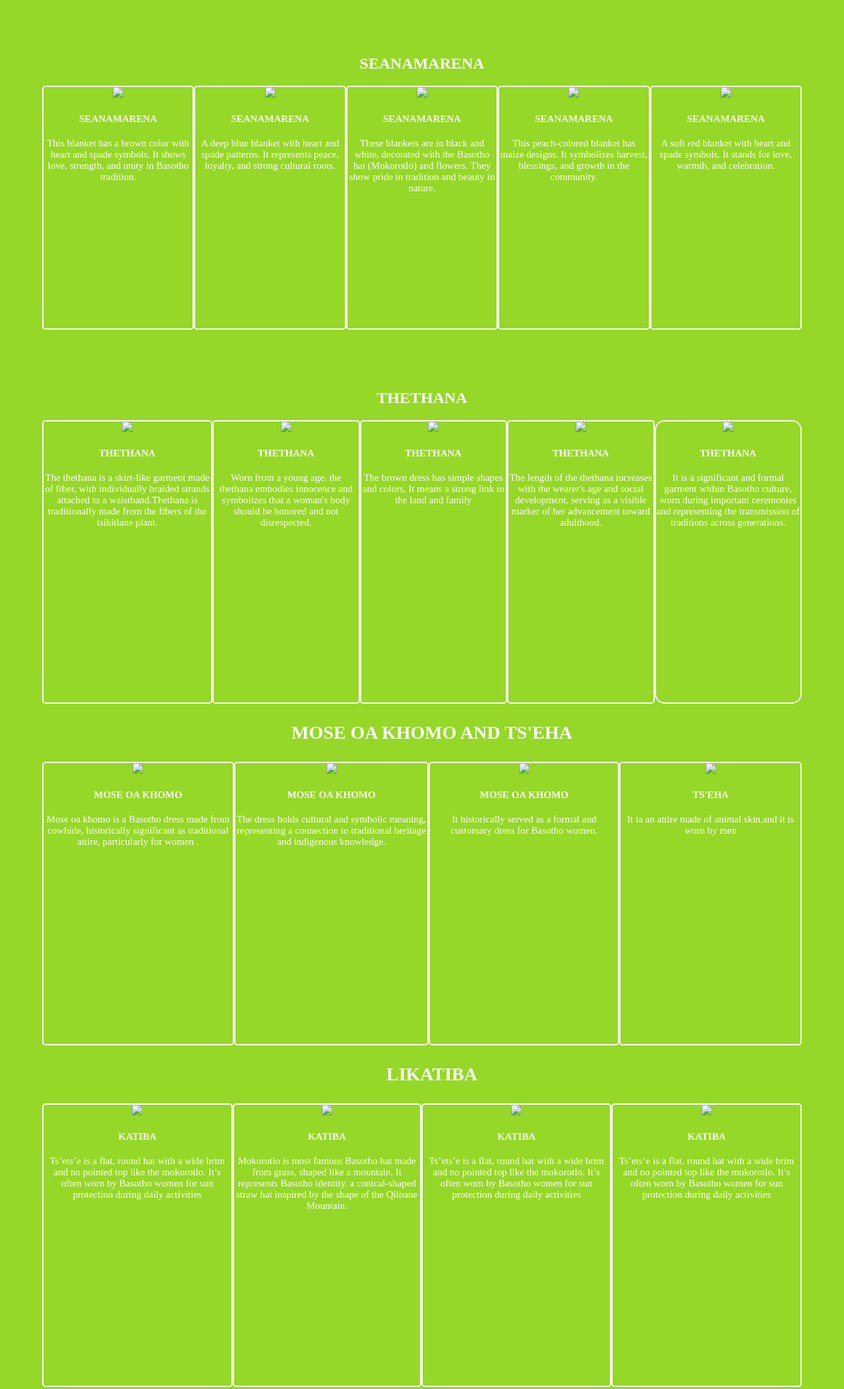
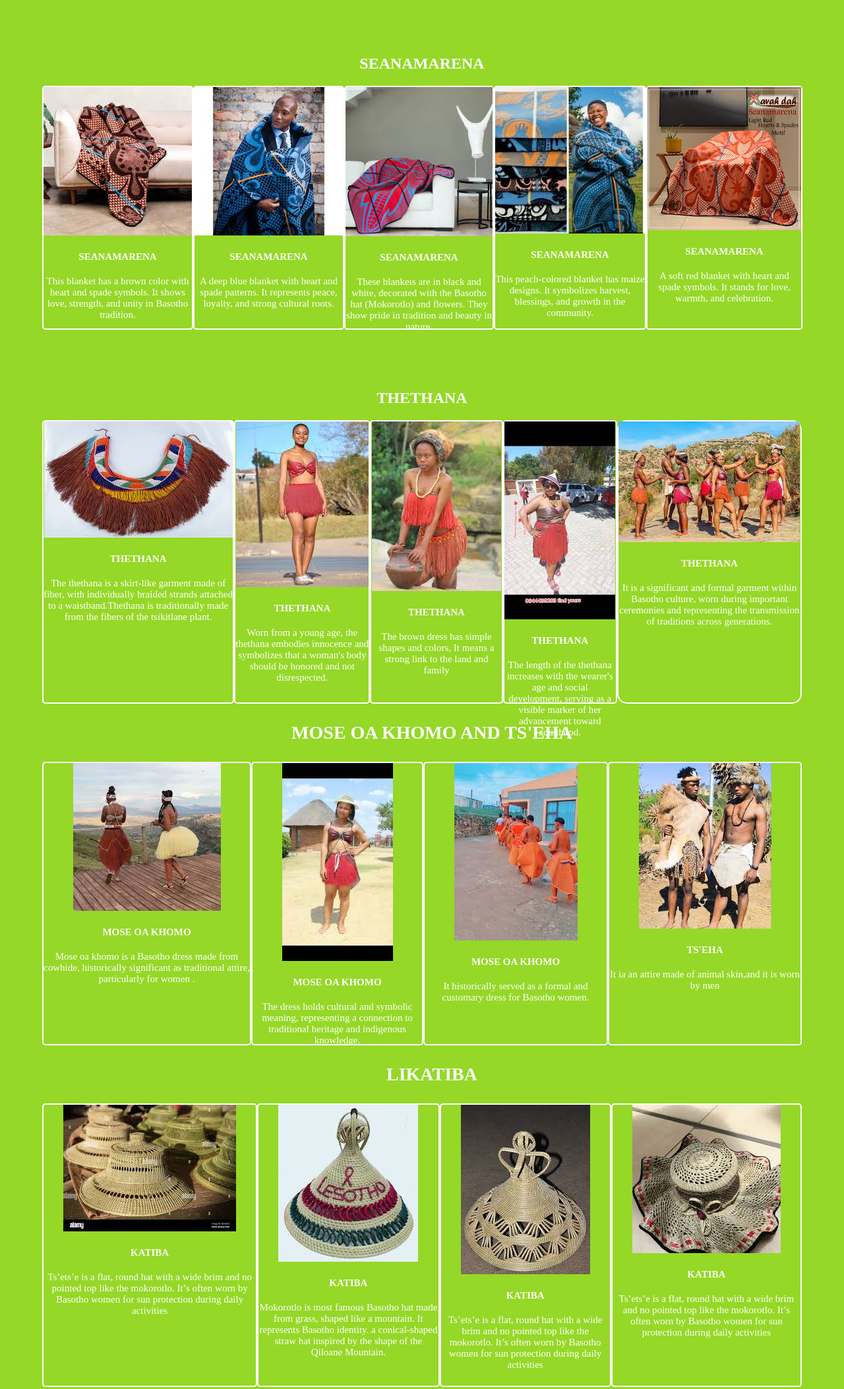
Before and after one commit to kamohelomokopotsa07-bit/901020549-CULTURAL-HERITAG, a plain HTML site: page traditional clothing.html in a window 1280 px wide. Shown: the part 660-2766 px from the top of the page at 66% size. Drawn offline with Linux system fonts and the light colour scheme; the site is published under a folder, as on GitHub Pages, so addresses that start at the root find nothing.

Commit message:
Update traditional clothing.html

```diff
--- a/traditional clothing.html
+++ b/traditional clothing.html
@@ -33,11 +33,11 @@
 			<h4>BLACK,GOLD AND GREEN DRESS</h4>
 			<p>This dress has bright green, black, and gold stripes. It shows pride and love for Basotho culture.</p>
 		</div>
-		<div class="flex-item4"><img src="/images/seshoeshoe3.jpg">
+		<div class="flex-item4"><img src="images/seshoeshoe3.jpg">
 			<h4>ORANGE DRESS</h4>
 			<p>The orange dress is bright with fun patterns. Women wear it during happy celebrations.The orange dress is bright with fun patterns. Women wear it during happy celebrations.</p>
 		</div>
-		<div class="flex-item5"><img src="/images/SESHOSHOE1.jpg">
+		<div class="flex-item5"><img src="images/SESHOSHOE1.jpg">
 			<h4>BROWN SESHOESHOE</h4>
 			<p>The brown dress has simple shapes and colors, It means a strong link to the land and family</p>
 		</div></div>
@@ -45,56 +45,56 @@
 
 <h2 class="second-attire">SEANAMARENA</h2>
 <div class="flex-container2">
-	<div class="flex-item6"><img src="/images/seanamarela.jpg">
+	<div class="flex-item6"><img src="images/seanamarela.jpg">
 			<h4>SEANAMARENA</h4>
 			<p>This blanket has a brown color with heart and spade symbols. It shows love, strength, and unity in Basotho tradition.</p>
 		</div>
 
-		<div class="flex-item7"><img src="/images/seanamarela1.jpg">
+		<div class="flex-item7"><img src="images/seanamarela1.jpg">
 			<h4>SEANAMARENA</h4>
 			<p> A deep blue blanket with heart and spade patterns. It represents peace, loyalty, and strong cultural roots.</p>
 		</div>
 
-		<div class="flex-item8"><img src="/images/seanamarela4.jpg">
+		<div class="flex-item8"><img src="images/seanamarela4.jpg">
 			<h4>SEANAMARENA</h4>
 			<p>These blankets are in black and white, decorated with the Basotho hat (Mokorotlo) and flowers. They show pride in tradition and beauty in nature.</p>
 		</div>
 
-		<div class="flex-item9"><img src="/images/seanamarela5.jpg">
+		<div class="flex-item9"><img src="images/seanamarela5.jpg">
 			<h4>SEANAMARENA</h4>
 			<p>This peach-colored blanket has maize designs. It symbolizes harvest, blessings, and growth in the community.</p>
 		</div>
 
-		<div class="flex-item10"><img src="/images/seanamarela6.jpg">
+		<div class="flex-item10"><img src="images/seanamarela6.jpg">
 			<h4>SEANAMARENA</h4>
 			<p>A soft red blanket with heart and spade symbols. It stands for love, warmth, and celebration.</p>
 		</div></div>
 
 	<h2 class="third-attire">THETHANA</h2>
 <div class="flex-container3">
-	<div class="flex-item11"><img src="/images/thethana1.jpg">
+	<div class="flex-item11"><img src="images/thethana1.jpg">
 			<h4>THETHANA</h4>
 			<p>The thethana is a skirt-like garment made of fiber, with individually braided strands attached to a waistband.Thethana is traditionally made from the fibers of the tsikitlane plant.</p>
 		</div>
 
-		<div class="flex-item12"><img src="/images/thethana2.jpg">
+		<div class="flex-item12"><img src="images/thethana2.jpg">
 			<h4>THETHANA</h4>
 			<p>Worn from a young age, the thethana embodies innocence and symbolizes that a woman's body should be honored and not disrespected.</p>
 		</div>
 
 
-		<div class="flex-item13"><img src="/images/thethana3.jpg">
+		<div class="flex-item13"><img src="images/thethana3.jpg">
 			<h4>THETHANA</h4>
 			<p>The brown dress has simple shapes and colors, It means a strong link to the land and family</p>
 		</div>
 
 
-		<div class="flex-item14"><img src="/images/thethana4.jpg">
+		<div class="flex-item14"><img src="images/thethana4.jpg">
 			<h4>THETHANA</h4>
 			<p>The length of the thethana increases with the wearer's age and social development, serving as a visible marker of her advancement toward adulthood.</p>
 		</div>
 
-		<div class="flex-item15"><img src="/images/thethana5.jpg">
+		<div class="flex-item15"><img src="images/thethana5.jpg">
 			<h4>THETHANA</h4>
 			<p>It is a significant and formal garment within Basotho culture, worn during important ceremonies and representing the transmission of traditions across generations.</p>
 		</div>
@@ -102,41 +102,41 @@
 
        <h3 class="fourth-attire">MOSE OA KHOMO AND TS'EHA</h3>
 <div class="flex-container4">
-	<div class="flex-item16"><img src="/images/mose oa khomo1.jpg">
+	<div class="flex-item16"><img src="images/mose oa khomo1.jpg">
 			<h4>MOSE OA KHOMO</h4>
 			<p>Mose oa khomo is a Basotho dress made from cowhide, historically significant as traditional attire, particularly for women .</p>
             </div>
 
-            <div class="flex-item17"><img src="/images/mose oa khomo2.jpg">
+            <div class="flex-item17"><img src="images/mose oa khomo2.jpg">
 			<h4>MOSE OA KHOMO</h4>
 			<p>The dress holds cultural and symbolic meaning, representing a connection to traditional heritage and indigenous knowledge.</p>
           </div>
 
-          <div class="flex-item18"><img src="/images/mose oa khomo3.jpg">
+          <div class="flex-item18"><img src="images/mose oa khomo3.jpg">
 			<h4>MOSE OA KHOMO</h4>
 			<p> It historically served as a formal and customary dress for Basotho women.
 </p></div>
 
-<div class="flex-item19"><img src="/images/tshea.jpg">
+<div class="flex-item19"><img src="images/tshea.jpg">
 			<h4>TS'EHA</h4>
 			<p>It ia an attire made of animal skin,and it is worn by men</p></div></div>
 
   <h3 class="fifth-attire">LIKATIBA</h3>
     <div  class="flex-container5">
-			<div class="flex-item20"><img src="/images/KATIBA2.jpg">
+			<div class="flex-item20"><img src="images/KATIBA2.jpg">
 			<h4>KATIBA</h4>
 			<p>Ts’ets’e is a flat, round hat with a wide brim and no pointed top like the mokorotlo. It’s often worn by Basotho women for sun protection during daily activities </p></div>
 
-			<div class="flex-item21"><img src="/images/KATIBA3.jpg">
+			<div class="flex-item21"><img src="images/KATIBA3.jpg">
 			<h4>KATIBA</h4>
 			<p>Mokorotlo is most famous Basotho hat made from grass, shaped like a mountain. It represents Basotho identity. a conical-shaped straw hat inspired by the shape of the Qiloane Mountain. </p></div>
 
-			<div class="flex-item22"><img src="/images/KATIBA7.jpg">
+			<div class="flex-item22"><img src="images/KATIBA7.jpg">
 			<h4>KATIBA</h4>
 			<p>
 			Ts’ets’e is a flat, round hat with a wide brim and no pointed top like the mokorotlo. It’s often worn by Basotho women for sun protection during daily activities </p></div>
 
-			<div class="flex-item23"><img src="/images/KATIBA8.jpg">
+			<div class="flex-item23"><img src="images/KATIBA8.jpg">
 			<h4>KATIBA</h4>
 			<p>Ts’ets’e is a flat, round hat with a wide brim and no pointed top like the mokorotlo. It’s often worn by Basotho women for sun protection during daily activities </p></div>
 		</div>
@@ -144,27 +144,27 @@
 
 			<h3 class="sixth-attire">LIAPARO TSA LEBOLLO</h3>
 			<div class="flex-container6">
-			<div class="flex-item24"><img src="/images/leqapha.jpg">
+			<div class="flex-item24"><img src="images/leqapha.jpg">
 			<h4>LEQAPHA</h4>
 			<p> Traditionally, it was made from animal skin, especially cowhide, currently leqapha is often made from modern materials like fiber, fabric, or synthetic leather, especially for convenience and affordability.
 </p></div>
 
 
-			<div class="flex-item25"><img src="/images/leqapha1.jpg">
+			<div class="flex-item25"><img src="images/leqapha1.jpg">
 			<h4>LEQAPHA</h4>
 			<p> It is tied in a way that it leaves the buttocks slightly exposed , which is part of the cultural dress and not seen as inappropriate action .
 </p></div>
 
-			<div class="flex-item26"><img src="/images/leqapha2.jpg">
+			<div class="flex-item26"><img src="images/leqapha2.jpg">
 			<h4>LEQAPHA</h4>
 			<p>Wearing leqapha marks a significant transition in a man’s life, representing respect, bravery, and identity.
 </p></div>
 
-			<div class="flex-item27"><img src="/images/lebollo.jpg">
+			<div class="flex-item27"><img src="images/lebollo.jpg">
 			<h4>SEAPARO SA NGALE</h4>
 			<p> Seaparo sa lingoale is a special dress made for young Basotho women during  initiation period, showing that they’ve reached a new stage in life.</p></div>
 
-			<div class="flex-item28"><img src="/images/lingoale2.jpg">
+			<div class="flex-item28"><img src="images/lingoale2.jpg">
 			<h4>SEAPARO SALINGOALE</h4>
 			<p>Seaparo sa Lingoale is traditionally made from sheepskin. It is a cultural garment worn by Basotho girls during initiation period, and the use of sheepskin symbolizes purity, transformation, and connection to tradition.
 </p></div></div>
```
